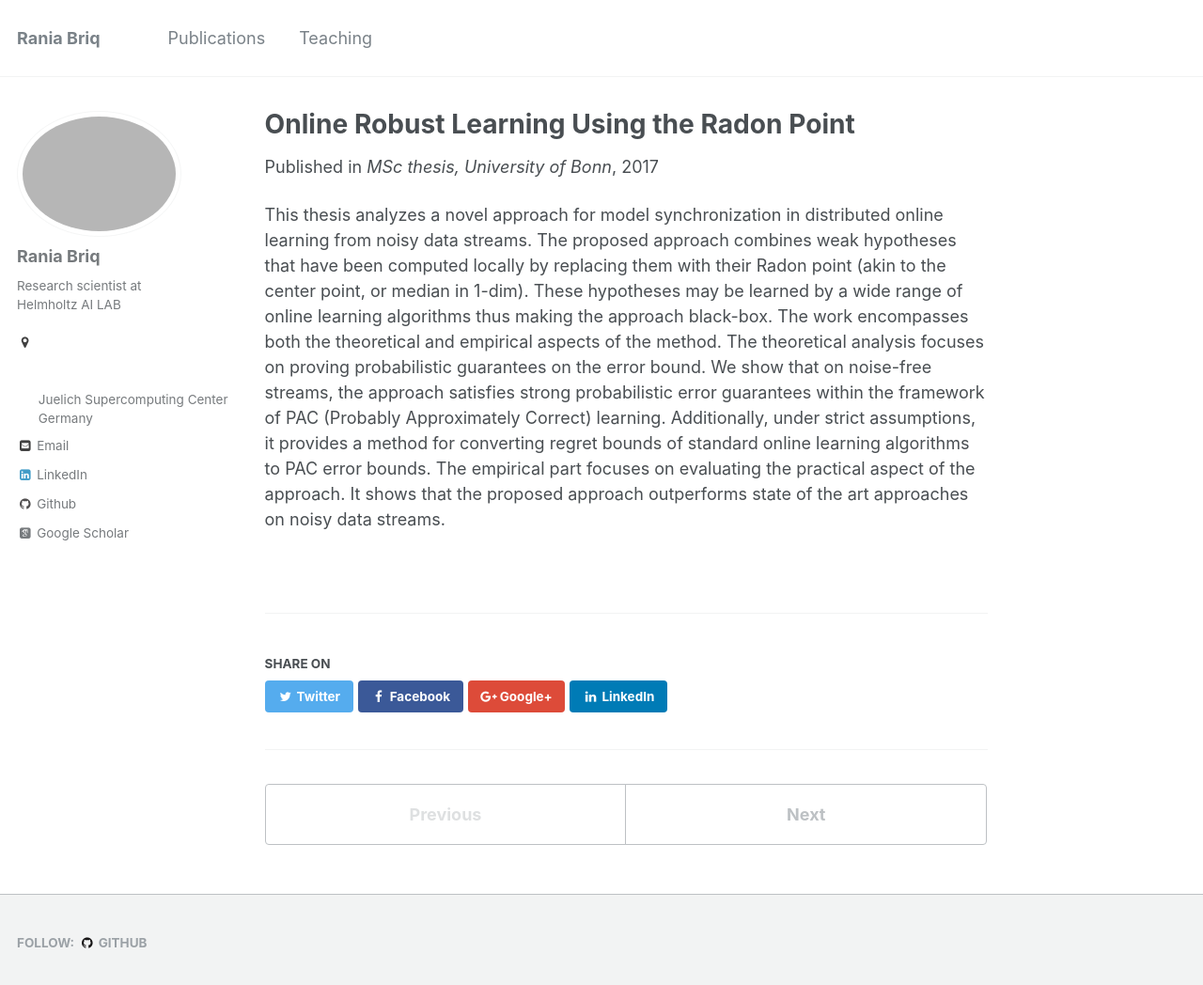
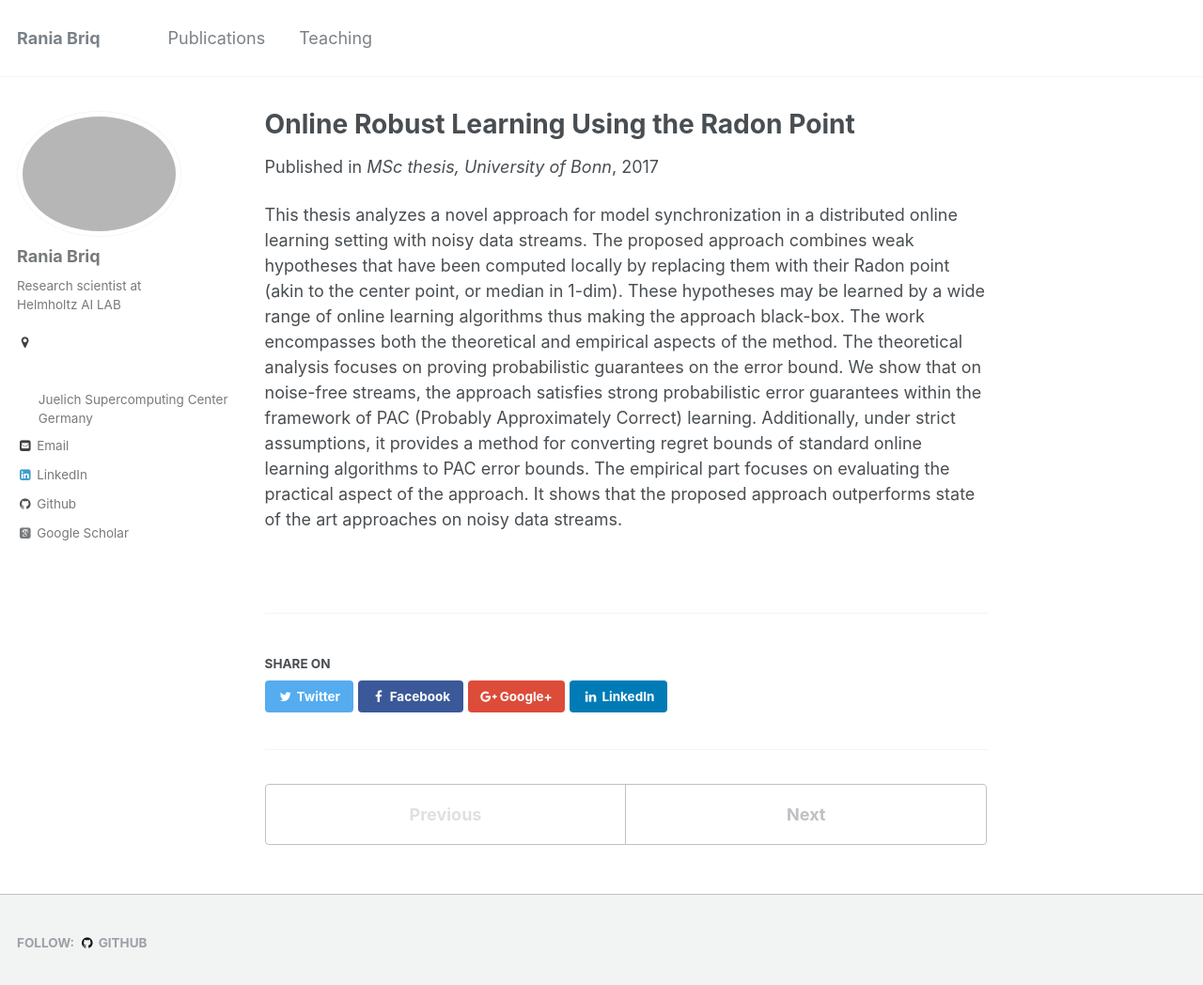
Before and after one commit to briqr/briqr.github.io, a Jekyll site: the page built from _publications/2017-05-15-Thesis.md, in a window 1280 px wide and 1061 px high. Shown: the top 1048 px of the window at 94% size. Built offline with Jekyll 4.4.1, drawn with Linux system fonts in a browser that asks for light colours; some web fonts are replaced.

Commit message:
Update 2017-05-15-Thesis.md

```diff
--- a/_publications/2017-05-15-Thesis.md
+++ b/_publications/2017-05-15-Thesis.md
@@ -9,7 +9,7 @@ paperurl: 'https://1drv.ms/b/s!AkaKZSdGrfMlhDqSE09J1j47DkX9'
 image: 'radon_approach.png'
 #citation: 'Your Name, You. (2015). &quot;Paper Title Number 3.&quot; <i>Journal 1</i>. 1(3).'
 ---
-This thesis analyzes a novel approach for model synchronization in distributed online learning from noisy data streams. The proposed approach combines weak hypotheses that have been computed locally by replacing them with their Radon point (akin to the center point, or median in 1-dim). These hypotheses may be learned by a wide range of online learning algorithms thus making the approach black-box.
+This thesis analyzes a novel approach for model synchronization in a distributed online learning setting with noisy data streams. The proposed approach combines weak hypotheses that have been computed locally by replacing them with their Radon point (akin to the center point, or median in 1-dim). These hypotheses may be learned by a wide range of online learning algorithms thus making the approach black-box.
 The work encompasses both the theoretical and empirical aspects of the method. The theoretical analysis focuses on proving probabilistic guarantees on the error bound.
 We show that on noise-free streams, the approach satisfies strong probabilistic error guarantees within the framework of PAC (Probably Approximately Correct) learning. Additionally, under strict assumptions, it provides a method for converting regret bounds of standard online learning algorithms to PAC error bounds.
 The empirical part focuses on evaluating the practical aspect of the approach. It shows that the proposed approach outperforms state of the art approaches on noisy data streams.
```
